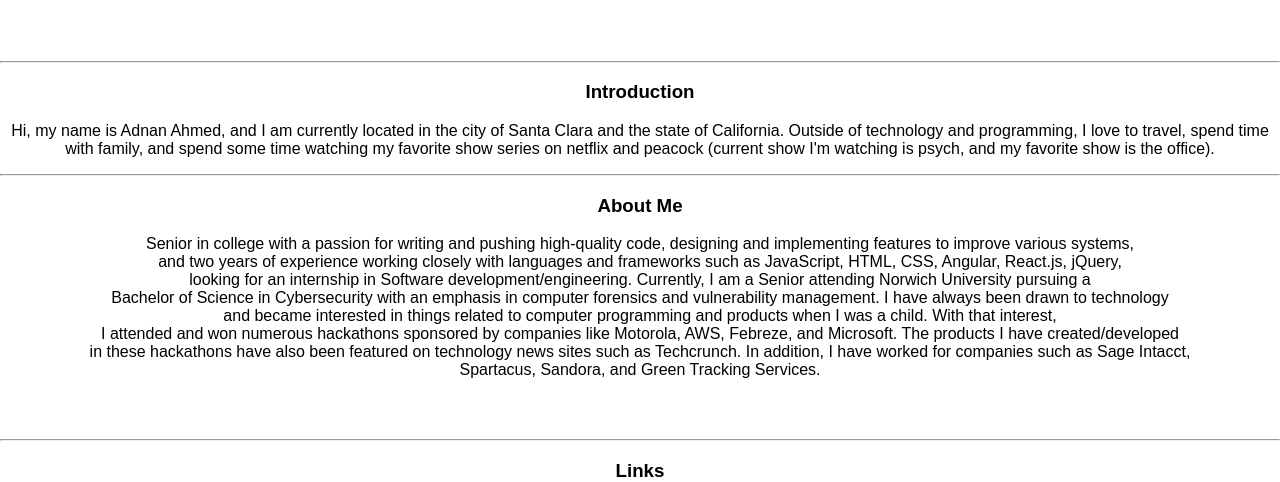
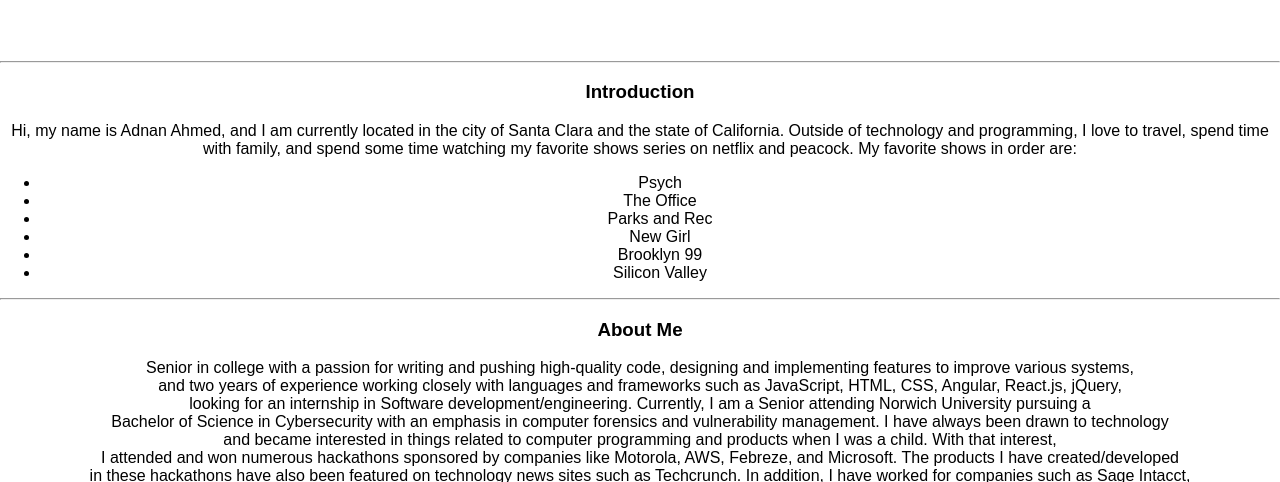
Before and after one commit to AdnanAhmed-repo/portfoliowebsite, a plain HTML site: page index.html in a window 1280 px wide. Shown: the part 712-1194 px from the top of the page. Drawn offline with Linux system fonts and the light colour scheme.

Commit message:
Update index.html

```diff
--- a/index.html
+++ b/index.html
@@ -34,8 +34,16 @@ img {
     <hr>
    <h3 class="center">Introduction</h3>
   <p class="center">
-Hi, my name is Adnan Ahmed, and I am currently located in the city of Santa Clara and the state of California. Outside of technology and programming, I love to travel, spend time with family, and spend some time watching my favorite show series on netflix and peacock (current show I'm watching is psych, and my favorite show is the office).
-     </p>
+Hi, my name is Adnan Ahmed, and I am currently located in the city of Santa Clara and the state of California. Outside of technology and programming, I love to travel, spend time with family, and spend some time watching my favorite shows series on netflix and peacock.
+My favorite shows in order are:</p>
+  <ul class="center">
+    <li>Psych</li>
+    <li>The Office</li>
+    <li>Parks and Rec</li>
+    <li>New Girl</li>
+    <li>Brooklyn 99</li>
+    <li>Silicon Valley</li>
+  </ul>
 
   <hr>
   <h3 class="center">About Me</h3>
```
